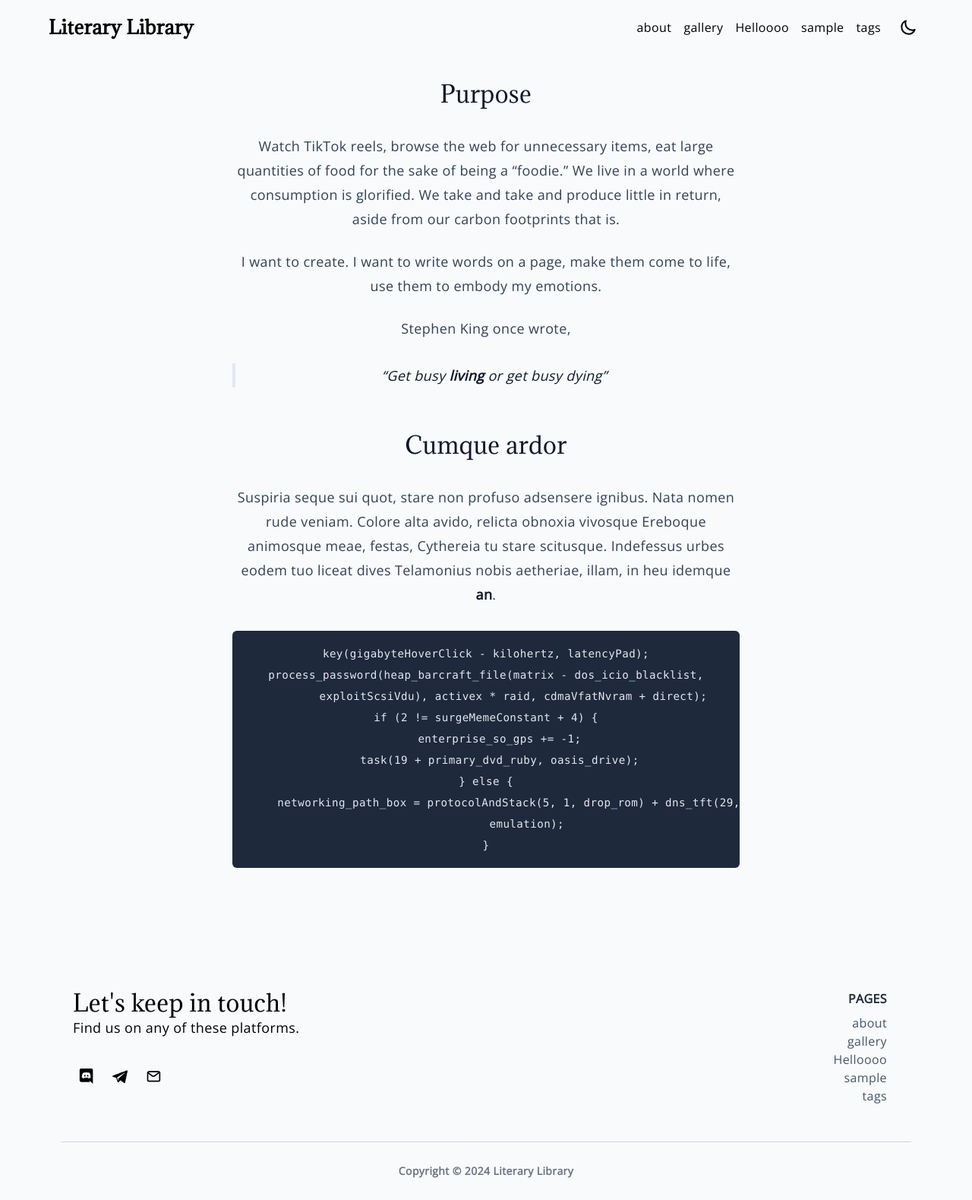
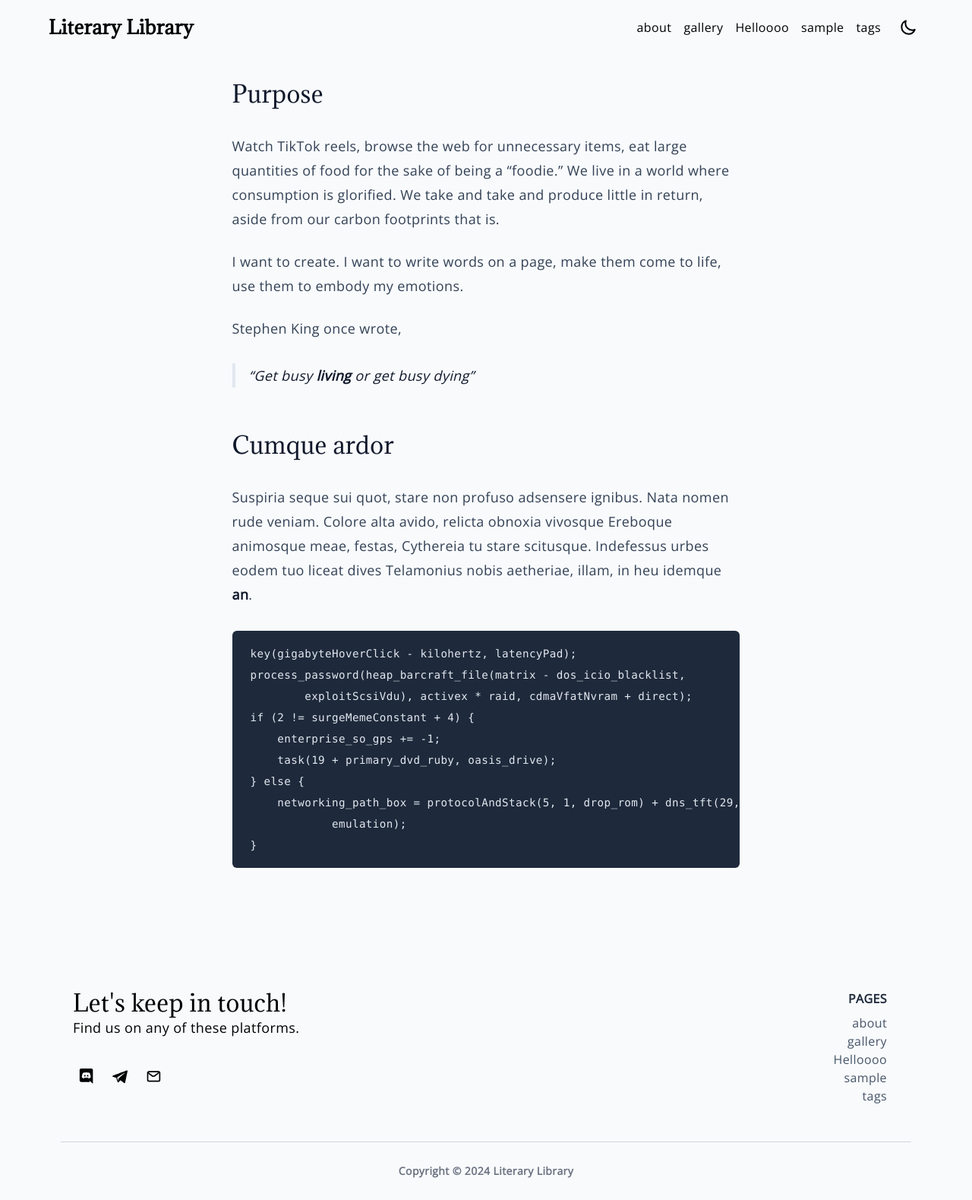
Before and after one commit to selene-flores/literary-library, a Jekyll site: the page built from about.md, in a window 1280 px wide. Shown: the whole page at 76% size. Built offline with Jekyll 4.4.1, drawn with Linux system fonts in a browser that asks for light colours.

Commit message:
Update page.html

```diff
--- a/_layouts/page.html
+++ b/_layouts/page.html
@@ -3,7 +3,7 @@ layout: base
 ---
 
 <div class="flex justify-center py-4 md:py-8">
-  <article class="text-center prose md:prose-lg prose-p:font-extralight prose-headings:font-light prose-slate dark:prose-invert">
+  <article class="prose md:prose-lg prose-p:font-extralight prose-headings:font-light prose-slate dark:prose-invert">
   {{ content }}
   </article>
 </div>
```
